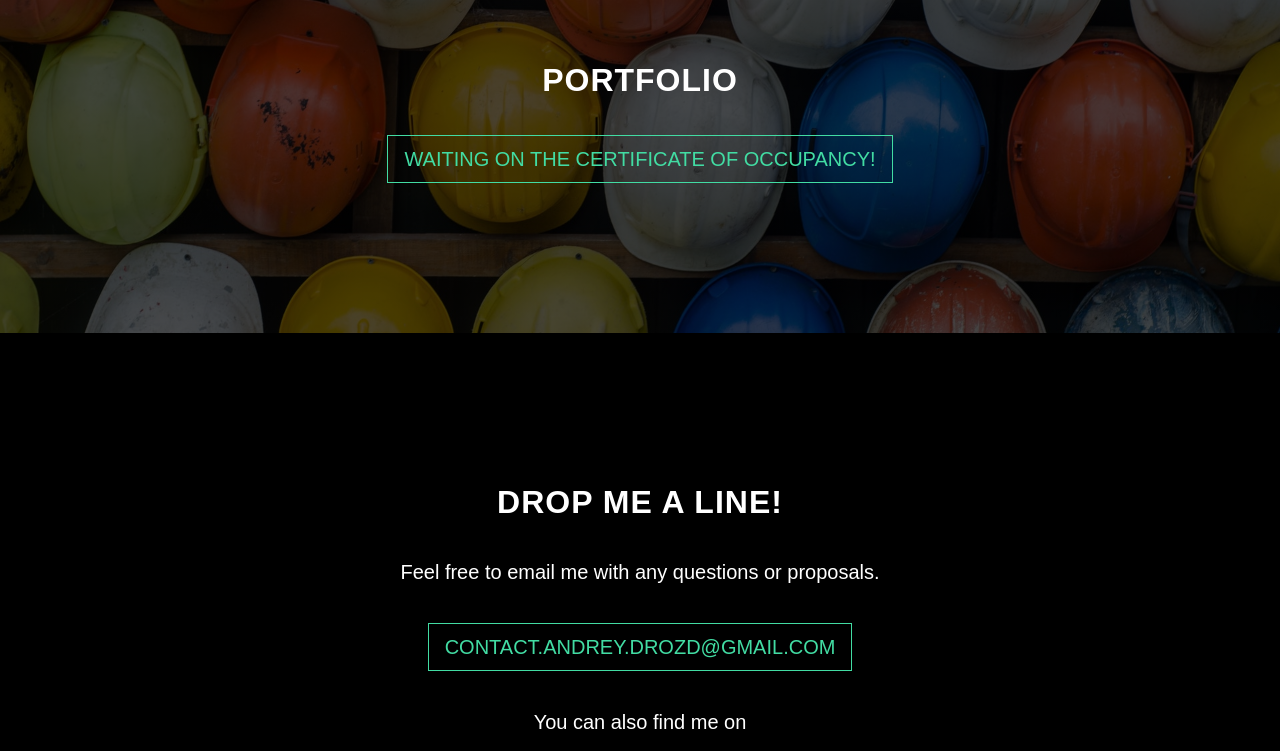
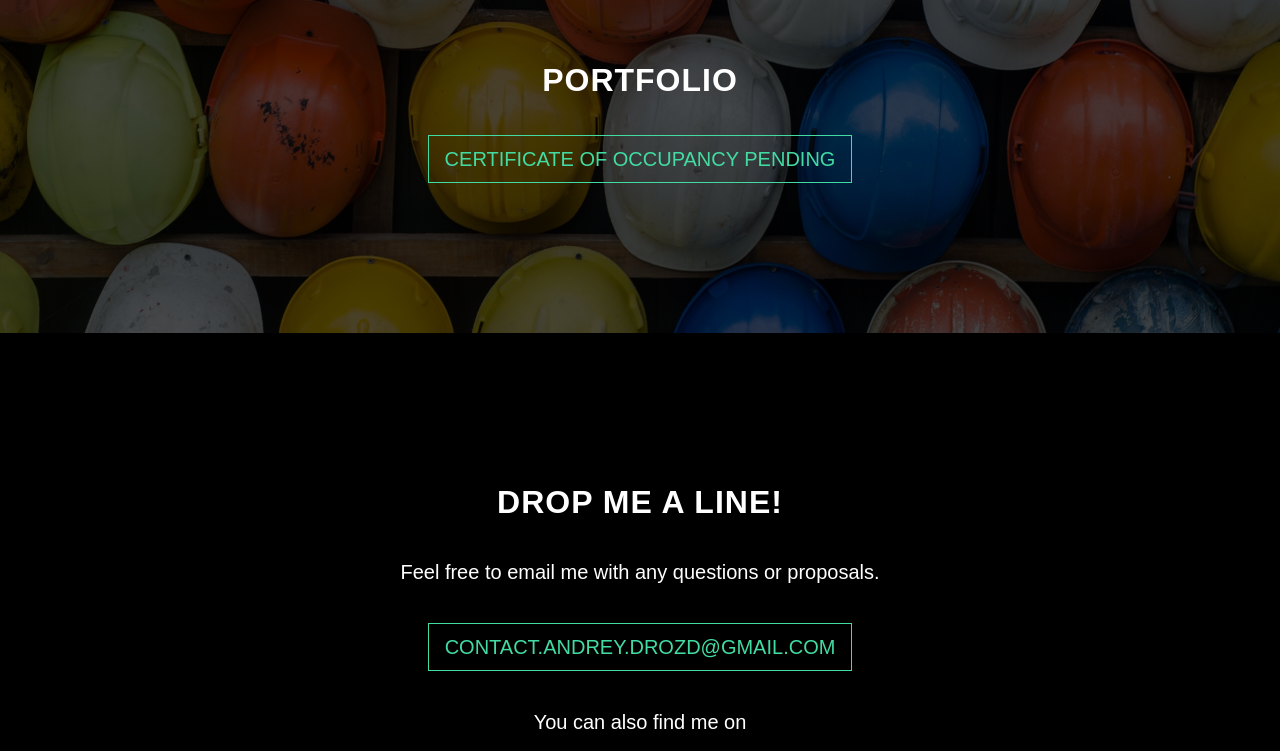
Before and after one commit to andreydrozd/personal-site, a plain HTML site: page index.html in a window 1280 px wide. Shown: the part 2140-2891 px from the top of the page. Drawn offline with Linux system fonts and the light colour scheme; some packages are replaced by stand-ins of ours; a web font is replaced by a local one.

Commit message:
Flow edit

```diff
--- a/index.html
+++ b/index.html
@@ -102,7 +102,7 @@
     <div class="container">
       <div class="col-lg-8 mx-auto">
         <h2>Portfolio</h2>
-        <a href="http://startbootstrap.com/template-overviews/grayscale/" class="btn btn-default btn-lg">Waiting on the certificate of occupancy!</a>
+        <a href="http://startbootstrap.com/template-overviews/grayscale/" class="btn btn-default btn-lg">Certificate of occupancy pending</a>
       </div>
     </div>
   </section>
```
